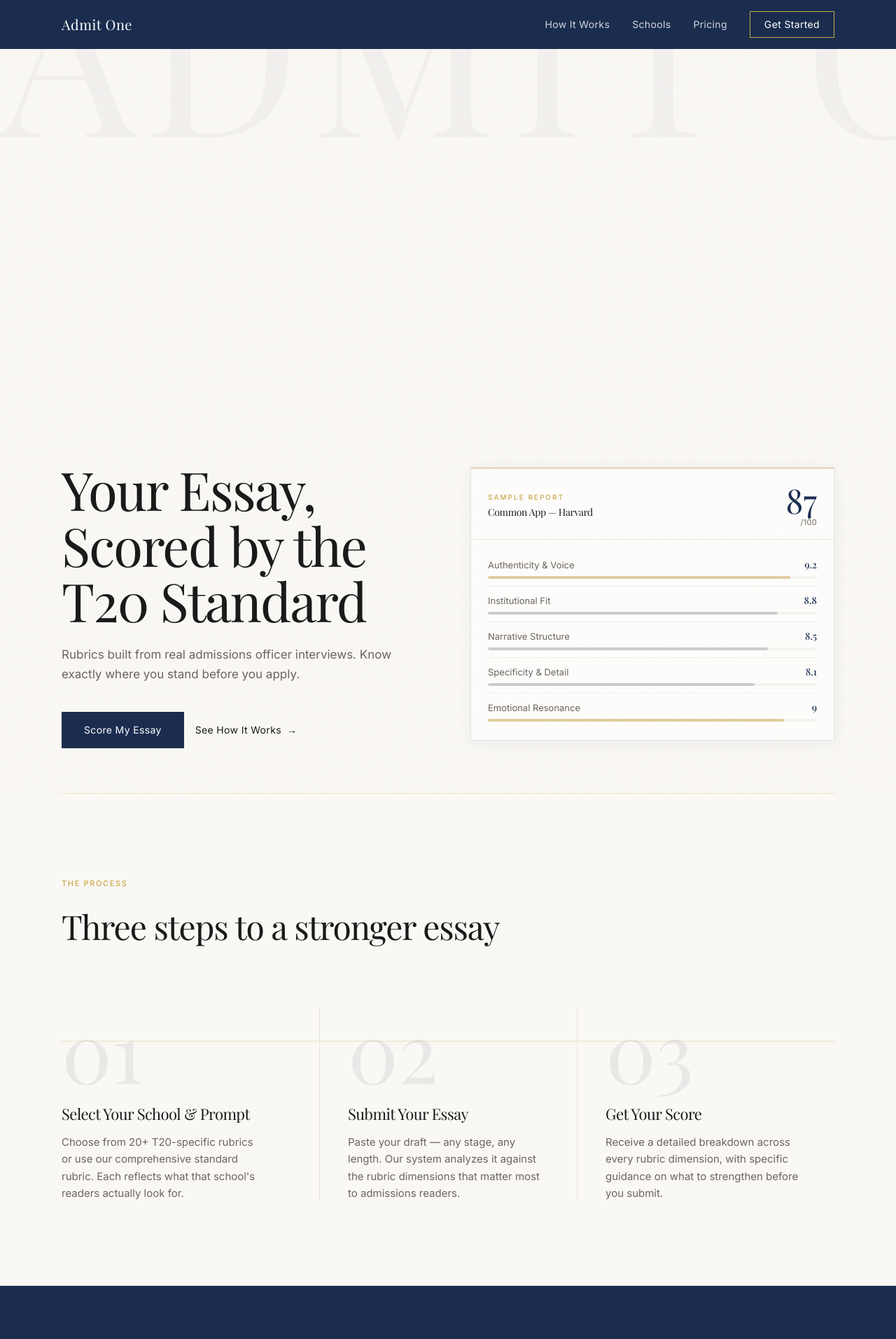
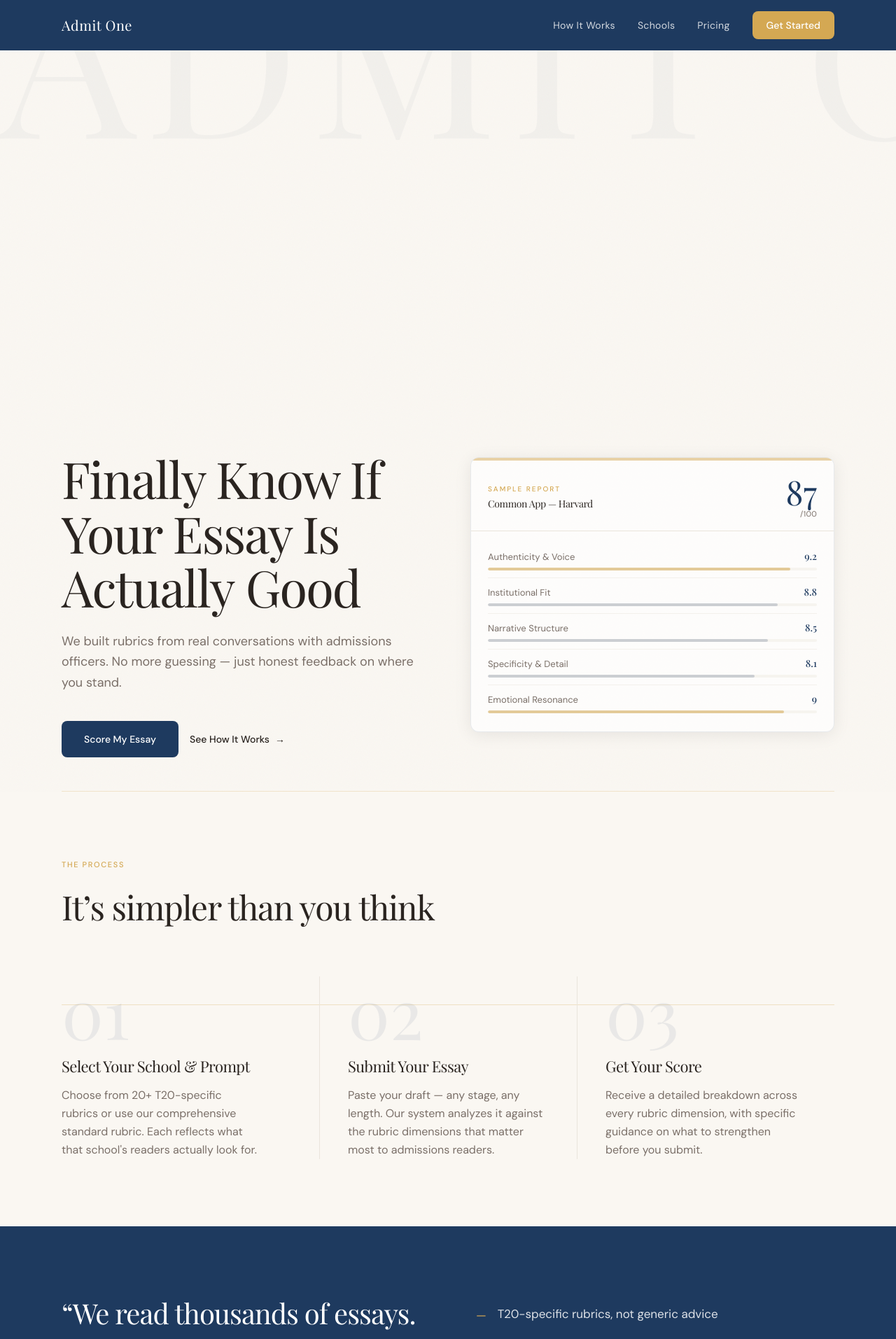
Before and after one commit to jylee1286/admit-one, a Next.js app: page / in a window 1280 px wide. Shown: the top 1913 px of the page at 70% size. Built offline with nearby package versions, Linux system fonts and the light colour scheme; a web font is replaced by a local one.

Commit message:
Design v3 - warmer palette, friendlier copy, rounder UI

```diff
--- a/app/globals.css
+++ b/app/globals.css
@@ -1,16 +1,19 @@
 @import "tailwindcss";
 
 @theme {
-  --font-sans: var(--font-inter), ui-sans-serif, system-ui, sans-serif;
+  --font-sans: var(--font-dm-sans), ui-sans-serif, system-ui, sans-serif;
   --font-serif: var(--font-playfair), ui-serif, Georgia, serif;
 
-  --color-cream: #FAF8F4;
-  --color-navy: #1B2D4F;
-  --color-navy-light: #243a63;
-  --color-gold: #C9A84C;
-  --color-primary: #1A1A1A;
-  --color-border: #E8E4DC;
-  --color-secondary: #6B6560;
+  --color-cream: #FAF7F2;
+  --color-sage: #F2F4F0;
+  --color-warm-gray: #F5F1EA;
+  --color-navy: #1E3A5F;
+  --color-navy-light: #264875;
+  --color-gold: #D4A853;
+  --color-gold-soft: #D4A853;
+  --color-primary: #2A2420;
+  --color-border: #EAE5DC;
+  --color-secondary: #7A6F68;
 }
 
 /* Subtle paper texture via CSS noise */
@@ -61,6 +64,52 @@ html {
 
 /* Selection color */
 ::selection {
-  background: rgba(201, 168, 76, 0.2);
-  color: #1B2D4F;
+  background: rgba(212, 168, 83, 0.2);
+  color: #1E3A5F;
 }
+
+/* Nav link hover underline animation */
+.nav-link {
+  position: relative;
+}
+.nav-link::after {
+  content: "";
+  position: absolute;
+  bottom: -2px;
+  left: 0;
+  width: 0;
+  height: 1.5px;
+  background: #D4A853;
+  transition: width 0.3s ease;
+}
+.nav-link:hover::after {
+  width: 100%;
+}
+
+/* Button hover lift */
+.btn-lift {
+  transition: transform 0.2s ease, box-shadow 0.2s ease, background-color 0.3s ease;
+}
+.btn-lift:hover {
+  transform: translateY(-2px);
+  box-shadow: 0 6px 20px rgba(0,0,0,0.1);
+}
+
+/* School item hover */
+.school-item {
+  transition: transform 0.2s ease, background-color 0.2s ease;
+}
+.school-item:hover {
+  transform: translateX(8px);
+}
+
+/* Testimonial hover */
+.testimonial-card {
+  transition: background-color 0.3s ease;
+  border-radius: 12px;
+  padding: 24px;
+  margin: -24px;
+}
+.testimonial-card:hover {
+  background-color: #F5F0E8;
+}
--- a/app/layout.tsx
+++ b/app/layout.tsx
@@ -1,5 +1,5 @@
 import type { Metadata } from "next";
-import { Playfair_Display, Inter } from "next/font/google";
+import { Playfair_Display, DM_Sans } from "next/font/google";
 import "./globals.css";
 
 const playfair = Playfair_Display({
@@ -8,20 +8,21 @@ const playfair = Playfair_Display({
   display: "swap",
 });
 
-const inter = Inter({
+const dmSans = DM_Sans({
   subsets: ["latin"],
-  variable: "--font-inter",
+  variable: "--font-dm-sans",
   display: "swap",
+  weight: ["400", "500", "600", "700"],
 });
 
 export const metadata: Metadata = {
-  title: "Admit One — College Essay Coaching with T20-Specific Rubrics",
+  title: "Admit One — Finally Know If Your Essay Is Actually Good",
   description:
-    "Score your college essay against rubrics built from real admissions officer interviews. Know exactly where you stand before you apply.",
+    "We built rubrics from real conversations with admissions officers. No more guessing — just honest feedback on where you stand.",
   openGraph: {
-    title: "Admit One — Your Essay, Scored by the T20 Standard",
+    title: "Admit One — Finally Know If Your Essay Is Actually Good",
     description:
-      "Rubrics built from real admissions officer interviews. Know exactly where you stand before you apply.",
+      "Rubrics built from real admissions officer conversations. Know exactly where you stand before you apply.",
     type: "website",
   },
 };
@@ -32,7 +33,7 @@ export default function RootLayout({
   children: React.ReactNode;
 }>) {
   return (
-    <html lang="en" className={`${playfair.variable} ${inter.variable}`}>
+    <html lang="en" className={`${playfair.variable} ${dmSans.variable}`}>
       <body className="font-sans antialiased bg-cream text-primary">
         {children}
       </body>
--- a/components/Hero.tsx
+++ b/components/Hero.tsx
@@ -33,33 +33,33 @@ export default function Hero() {
         ADMIT ONE
       </div>
 
-      <div className="max-w-6xl mx-auto px-6 pt-24 pb-14 md:pt-32 md:pb-16">
+      <div className="max-w-6xl mx-auto px-6 pt-20 pb-10 md:pt-28 md:pb-12">
         {/* Two-column layout on desktop */}
         <div className="grid grid-cols-1 lg:grid-cols-2 gap-12 lg:gap-16 items-start">
           {/* Left column */}
           <div>
             <h1
-              className="font-serif text-primary leading-[1.05] tracking-tight mb-6"
-              style={{ fontSize: "clamp(48px, 7vw, 76px)" }}
+              className="font-serif text-primary leading-[1.08] tracking-tight mb-6"
+              style={{ fontSize: "clamp(44px, 6.5vw, 72px)" }}
             >
-              Your Essay, Scored by the T20&nbsp;Standard
+              Finally Know If Your Essay Is Actually&nbsp;Good
             </h1>
 
-            <p className="text-secondary leading-relaxed mb-10 max-w-xl" style={{ fontSize: "17px" }}>
-              Rubrics built from real admissions officer interviews. Know exactly
-              where you stand before you apply.
+            <p className="text-secondary leading-relaxed mb-10 max-w-xl" style={{ fontSize: "18px" }}>
+              We built rubrics from real conversations with admissions officers.
+              No more guessing&nbsp;&mdash; just honest feedback on where you stand.
             </p>
 
             <div className="flex flex-wrap items-center gap-4">
               <a
                 href="#pricing"
-                className="bg-navy text-white px-8 py-4 text-sm tracking-wide hover:bg-navy-light transition-all duration-300 inline-block hover:shadow-lg"
+                className="bg-navy text-white px-8 py-4 text-sm font-medium rounded-lg btn-lift inline-block"
               >
                 Score My Essay
               </a>
               <a
                 href="#how-it-works"
-                className="text-primary text-sm tracking-wide group inline-flex items-center gap-2 hover:text-navy transition-colors"
+                className="text-primary text-sm font-medium group inline-flex items-center gap-2 hover:text-navy transition-colors"
               >
                 See How It Works
                 <span className="inline-block transition-transform group-hover:translate-x-1">
@@ -75,11 +75,11 @@ export default function Hero() {
             className="fade-in-section lg:mt-2"
           >
             <div
-              className="border border-navy/12 bg-white/70 relative transition-shadow duration-500 hover:shadow-xl"
-              style={{ boxShadow: "0 4px 20px rgba(27,45,79,0.06)" }}
+              className="border border-navy/10 bg-white/70 relative rounded-xl transition-shadow duration-500 hover:shadow-xl overflow-hidden"
+              style={{ boxShadow: "0 4px 24px rgba(0,0,0,0.08)" }}
             >
               {/* Gold top accent line */}
-              <div className="h-0.5 bg-gold/40" />
+              <div className="h-1 bg-gold/50" />
 
               {/* Card header */}
               <div className="px-6 pt-5 pb-4 border-b border-border">
@@ -119,8 +119,8 @@ export default function Hero() {
                           width: barsVisible ? `${dim.width}%` : "0%",
                           transitionDelay: `${i * 120}ms`,
                           background: dim.score >= 9.0
-                            ? "rgba(201,168,76,0.5)"
-                            : "rgba(27,45,79,0.2)",
+                            ? "rgba(212,168,83,0.55)"
+                            : "rgba(30,58,95,0.2)",
                         }}
                       />
                     </div>
--- a/components/HowItWorks.tsx
+++ b/components/HowItWorks.tsx
@@ -42,17 +42,17 @@ export default function HowItWorks() {
   }, []);
 
   return (
-    <section id="how-it-works" ref={sectionRef} className="bg-cream py-[80px] md:py-[120px]">
+    <section id="how-it-works" ref={sectionRef} className="bg-cream py-16 md:py-24">
       <div className="max-w-6xl mx-auto px-6">
         <div className="fade-in-section">
           <p className="text-gold text-[11px] font-sans font-medium uppercase tracking-[0.15em] mb-4">
             The Process
           </p>
           <h2
-            className="font-serif text-primary tracking-tight mb-14 md:mb-20"
+            className="font-serif text-primary tracking-tight mb-12 md:mb-16"
             style={{ fontSize: "clamp(32px, 4vw, 48px)" }}
           >
-            Three steps to a stronger essay
+            It&rsquo;s simpler than you think
           </h2>
         </div>
 
@@ -61,7 +61,7 @@ export default function HowItWorks() {
           {/* Horizontal gold connecting line (desktop only) */}
           <div
             className="hidden md:block absolute left-0 right-0 h-px bg-gold/30"
-            style={{ top: "48px" }}
+            style={{ top: "40px" }}
           />
 
           {steps.map((step, i) => (
@@ -80,7 +80,7 @@ export default function HowItWorks() {
                   <span
                     className="font-serif text-navy block select-none pointer-events-none leading-none"
                     style={{
-                      fontSize: "clamp(80px, 10vw, 120px)",
+                      fontSize: "clamp(64px, 8vw, 100px)",
                       opacity: 0.07,
                     }}
                     aria-hidden="true"
@@ -89,14 +89,14 @@ export default function HowItWorks() {
                   </span>
                 </div>
 
-                <div className="mt-4">
+                <div className="mt-3">
                   <h3
                     className="font-serif text-primary mb-3 tracking-tight"
                     style={{ fontSize: "22px" }}
                   >
                     {step.title}
                   </h3>
-                  <p className="text-secondary leading-relaxed" style={{ fontSize: "15px", maxWidth: "280px" }}>
+                  <p className="text-secondary leading-relaxed" style={{ fontSize: "16px", maxWidth: "280px" }}>
                     {step.desc}
                   </p>
                 </div>
--- a/components/Navigation.tsx
+++ b/components/Navigation.tsx
@@ -17,25 +17,25 @@ export default function Navigation() {
         <div className="hidden md:flex items-center gap-8">
           <a
             href="#how-it-works"
-            className="text-white/80 hover:text-white text-sm tracking-wide transition-colors"
+            className="nav-link text-white/80 hover:text-white text-sm tracking-wide transition-colors"
           >
             How It Works
           </a>
           <a
             href="#schools"
-            className="text-white/80 hover:text-white text-sm tracking-wide transition-colors"
+            className="nav-link text-white/80 hover:text-white text-sm tracking-wide transition-colors"
           >
             Schools
           </a>
           <a
             href="#pricing"
-            className="text-white/80 hover:text-white text-sm tracking-wide transition-colors"
+            className="nav-link text-white/80 hover:text-white text-sm tracking-wide transition-colors"
           >
             Pricing
           </a>
           <a
             href="#pricing"
-            className="border border-gold text-white text-sm px-5 py-2 hover:bg-gold/10 transition-colors tracking-wide"
+            className="bg-gold text-white text-sm font-medium px-5 py-2.5 rounded-lg btn-lift"
           >
             Get Started
           </a>
@@ -85,7 +85,7 @@ export default function Navigation() {
           </a>
           <a
             href="#pricing"
-            className="border border-gold text-white text-sm px-5 py-2 text-center hover:bg-gold/10 transition-colors tracking-wide mt-2"
+            className="bg-gold text-white text-sm font-medium px-5 py-2.5 text-center rounded-lg mt-2 btn-lift"
             onClick={() => setMobileOpen(false)}
           >
             Get Started
--- a/components/WhyItWorks.tsx
+++ b/components/WhyItWorks.tsx
@@ -26,7 +26,7 @@ export default function WhyItWorks() {
   }, []);
 
   return (
-    <section ref={sectionRef} className="bg-navy py-[80px] md:py-[120px]">
+    <section ref={sectionRef} className="bg-navy py-16 md:py-24">
       <div className="max-w-6xl mx-auto px-6">
         <div className="grid grid-cols-1 lg:grid-cols-2 gap-12 lg:gap-20 items-start">
           {/* Left — pull quote */}
```
Also changed, not shown: components/Footer.tsx (+11 -6 lines), components/Pricing.tsx (+12 -12 lines), components/Schools.tsx (+4 -4 lines), components/Testimonials.tsx (+6 -4 lines).
